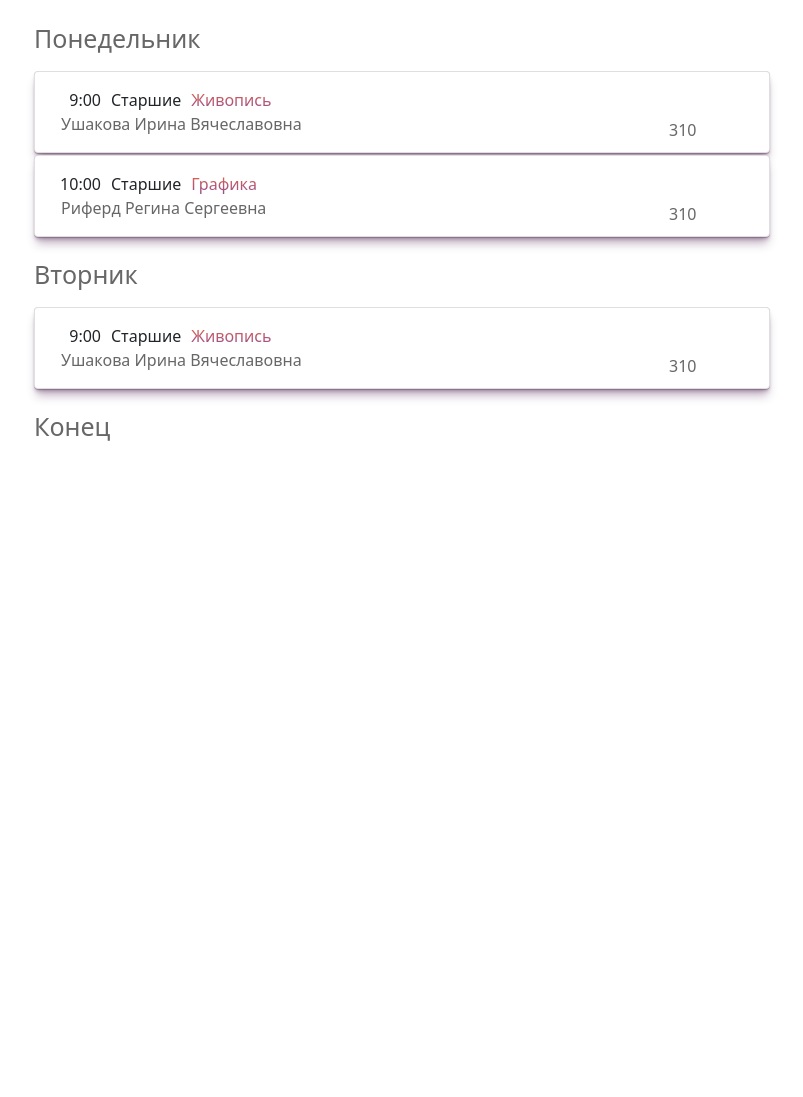
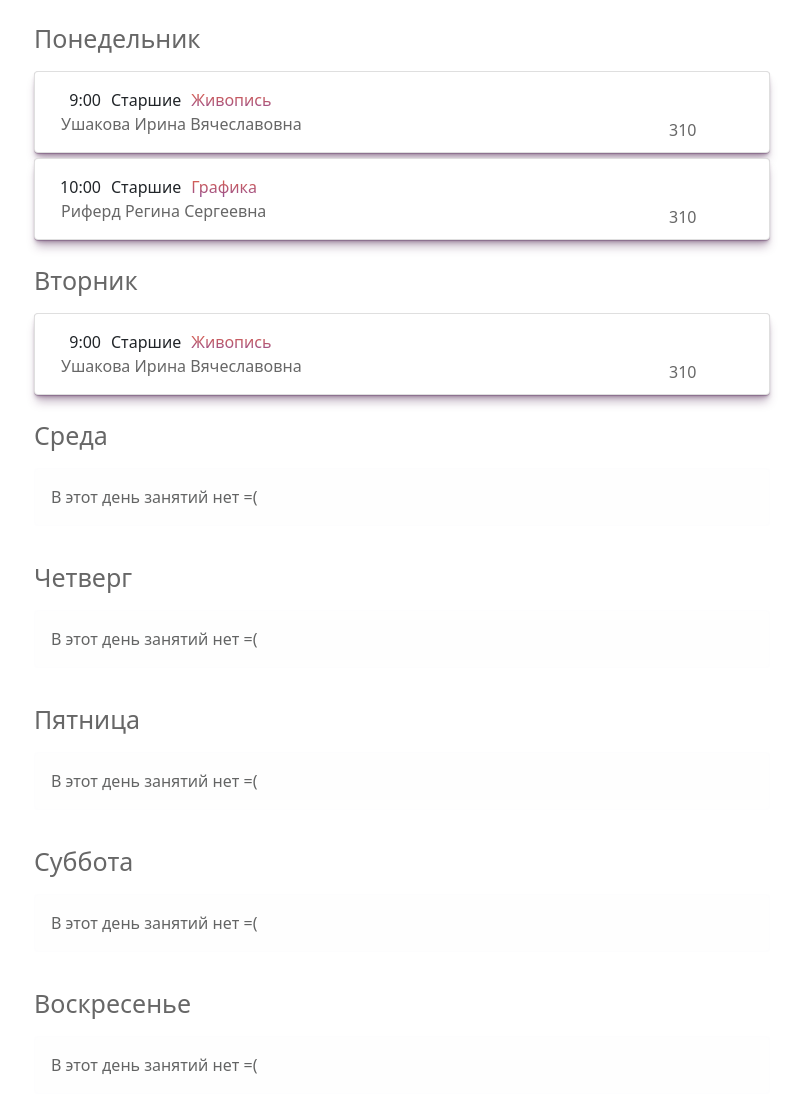
Before and after one commit to 3crabs/plasticine_front, a plain HTML site: page index.html in a window 1280 px wide. Shown: the part 179-1276 px from the top of the page, without its empty margins (238-1041 px from the left). Before the commit the page ends 800 px from the top, so only its background shows below. Drawn offline with nearby package versions, Linux system fonts and the light colour scheme.

Commit message:
up schedule

```diff
--- a/index.html
+++ b/index.html
@@ -81,6 +81,10 @@
 
             <div v-for="d in days">
                 <h3>{{ d.name }}</h3>
+                <div v-if="d.lessons.length === 0" class="alert alert-light" role="alert">
+                    В этот день занятий нет =(
+                </div>
+
                 <div v-for="l in d.lessons" class="card lesson shadow-box-medium">
                     <div class="card-body">
                         <span class="lesson-time">{{ l.time }}</span>
@@ -391,7 +395,27 @@
                                 }
                             }
                         ]
-                    }
+                    },
+                    {
+                        name: "Среда",
+                        lessons: [],
+                    },
+                    {
+                        name: "Четверг",
+                        lessons: [],
+                    },
+                    {
+                        name: "Пятница",
+                        lessons: [],
+                    },
+                    {
+                        name: "Суббота",
+                        lessons: [],
+                    },
+                    {
+                        name: "Воскресенье",
+                        lessons: [],
+                    },
                 ],
                 emptyStudent: {
                     name: "",
--- a/style.css
+++ b/style.css
@@ -55,19 +55,11 @@ h3 {
 
 .shadow-box-medium {
     box-shadow: var(--shadow-elevation-medium);
-    margin-bottom: 2px;
-}
-
-.shadow-box-medium:hover {
-    box-shadow: var(--shadow-elevation-low);
+    margin-bottom: 5px;
 }
 
 .shadow-box-high {
     box-shadow: var(--shadow-elevation-high);
-}
-
-.lesson {
-    cursor: pointer;
 }
 
 .lesson-time {
```
